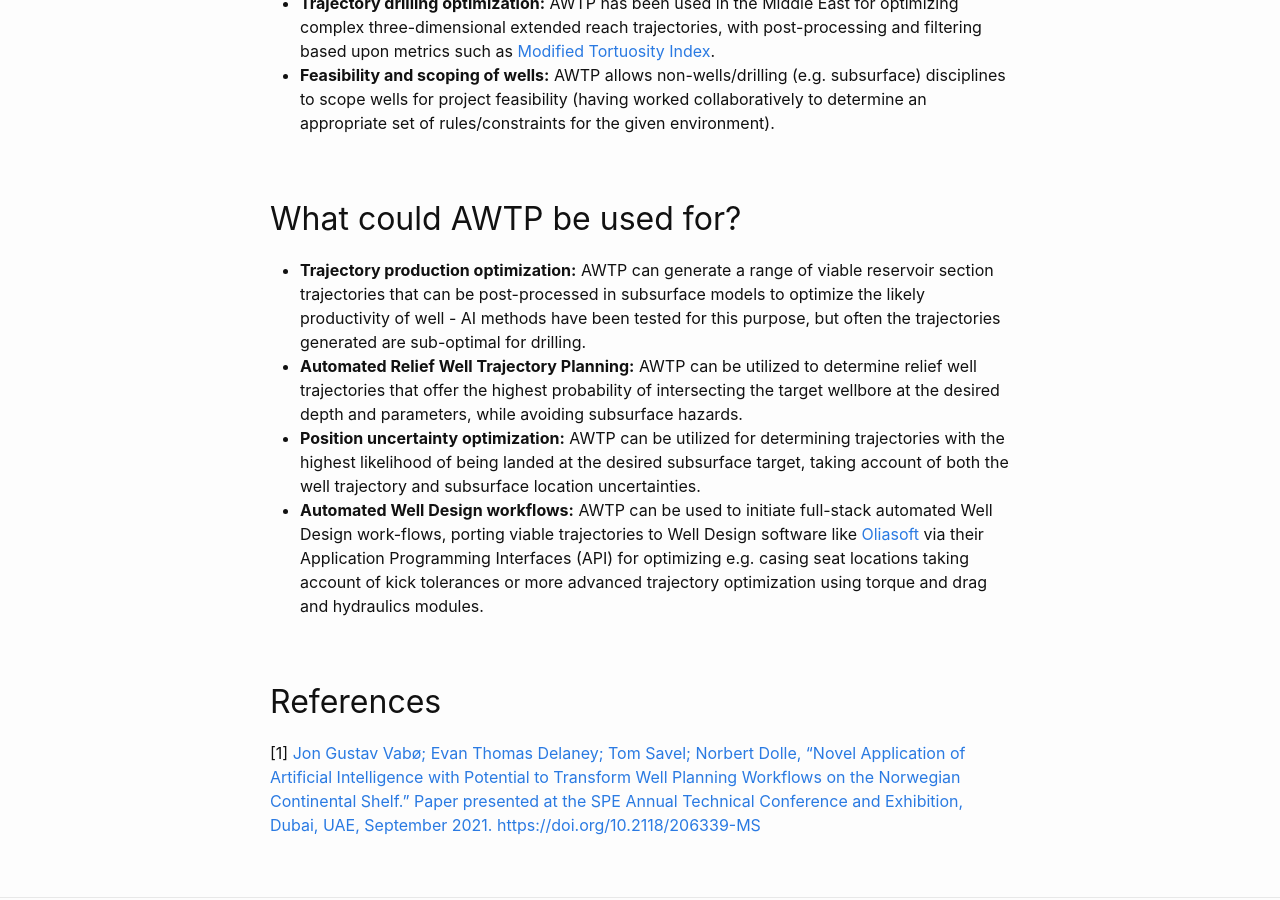
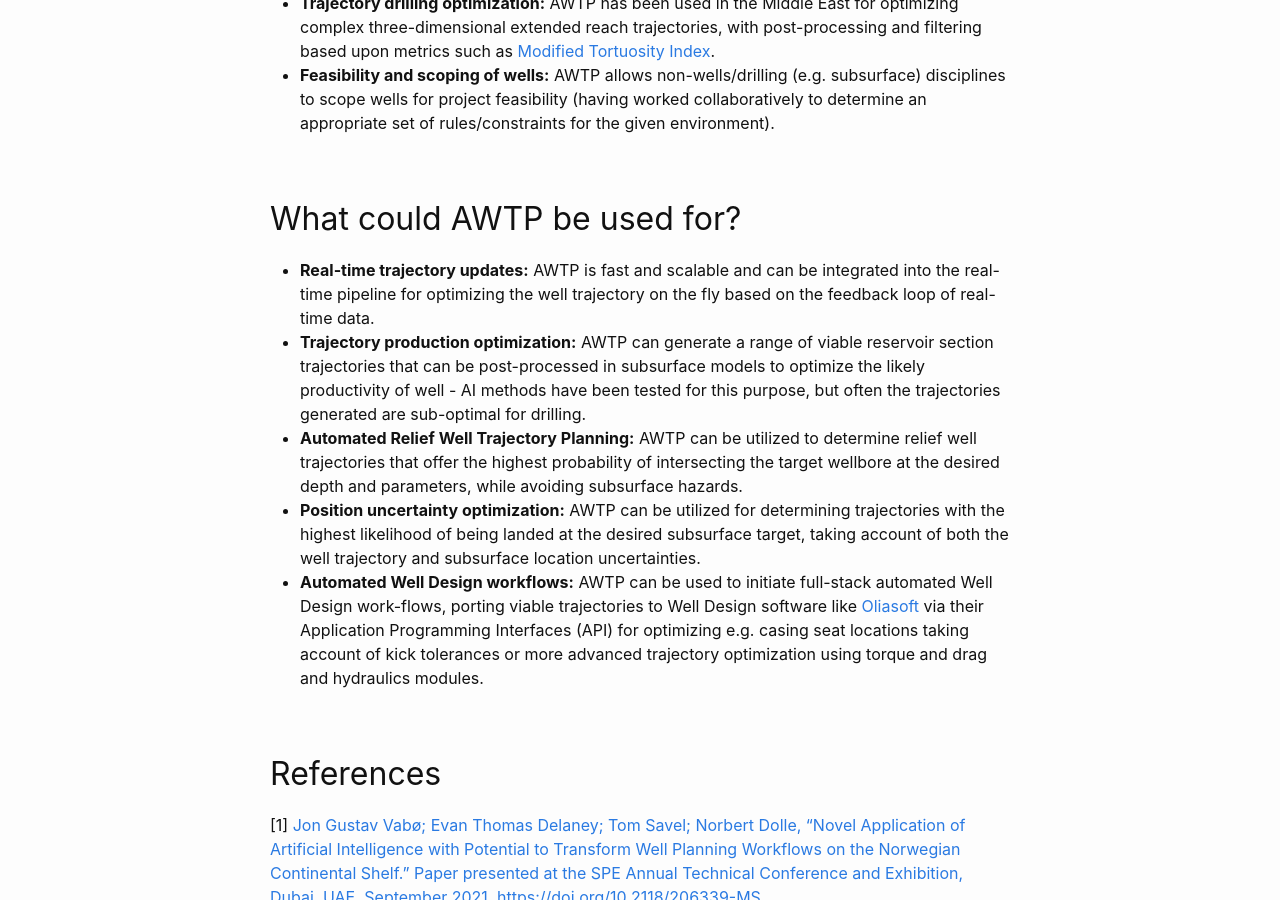
Before and after one commit to jonnymaserati/jonnymaserati.github.io, a Jekyll site: the page built from _posts/2022-09-04-automated-well-trajectory-planning.markdown, in a window 1280 px wide and 900 px high, scrolled down 2279 px. Built offline with Jekyll 4.4.1, drawn with Linux system fonts in a browser that asks for light colours; comment, search, counter and statistics services are not loaded.

Commit message:
Add AWTP post

```diff
--- a/_posts/2022-09-04-automated-well-trajectory-planning.markdown
+++ b/_posts/2022-09-04-automated-well-trajectory-planning.markdown
@@ -31,6 +31,7 @@ Typically, rules used during the construction phase of the trajectories are used
 
 
 ## What could AWTP be used for?
+  - **Real-time trajectory updates:** AWTP is fast and scalable and can be integrated into the real-time pipeline for optimizing the well trajectory on the fly based on the feedback loop of real-time data.
   - **Trajectory production optimization:** AWTP can generate a range of viable reservoir section trajectories that can be post-processed in subsurface models to optimize the likely productivity of well - AI methods have been tested for this purpose, but often the trajectories generated are sub-optimal for drilling.
   - **Automated Relief Well Trajectory Planning:** AWTP can be utilized to determine relief well trajectories that offer the highest probability of intersecting the target wellbore at the desired depth and parameters, while avoiding subsurface hazards.
   - **Position uncertainty optimization:** AWTP can be utilized for determining trajectories with the highest likelihood of being landed at the desired subsurface target, taking account of both the well trajectory and subsurface location uncertainties.
```
